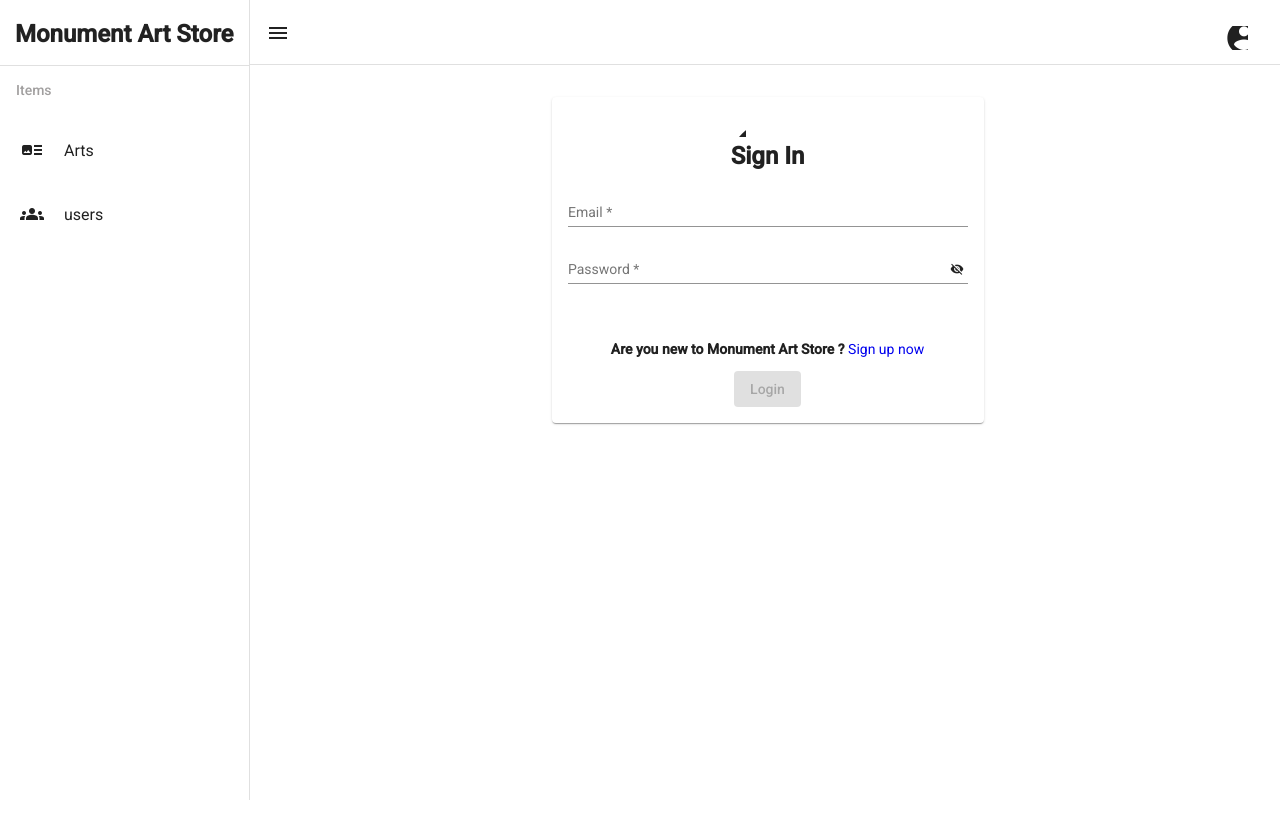
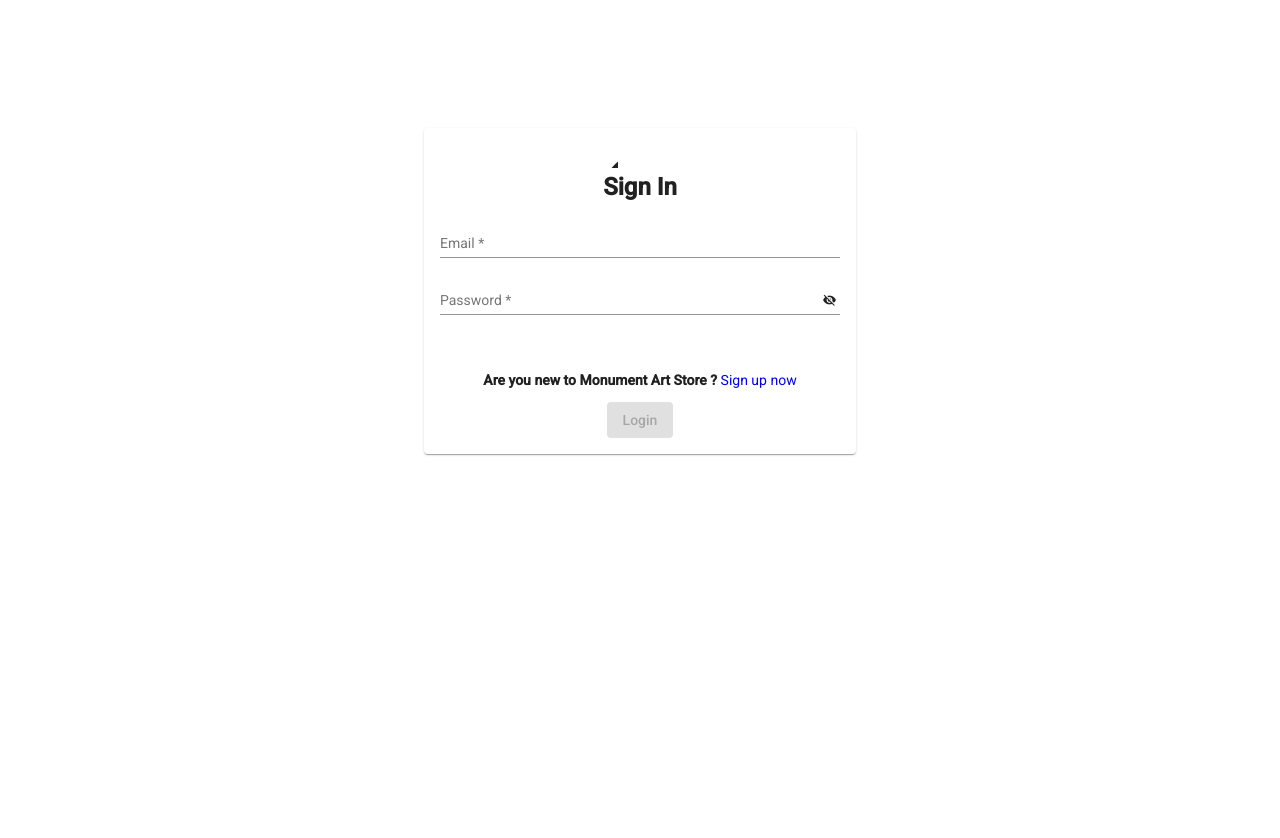
Before and after one commit to abdelalielbahloul/Monuments-Art-Store, an Angular app in the folder monument-art-store/clientApp/: page /login in a window 1280 px wide. Shown: the top 838 px of the page. Before the commit the page ends 800 px from the top, so only its background shows below. Built offline with nearby package versions, Linux system fonts and the light colour scheme.

Commit message:
feat(clientApp): add beheviour subject and change login status and hide dashborad if no user authentified and add margin top to login form

```diff
--- a/monument-art-store/clientApp/src/app/app.component.html
+++ b/monument-art-store/clientApp/src/app/app.component.html
@@ -1,4 +1,4 @@
-<mat-sidenav-container class="sideNav-container">
+<mat-sidenav-container *ngIf="currentUser" class="sideNav-container">
     <mat-sidenav class="sideNav" mode="side" [opened]="opened">
         <div class="sideNavTop">
             <h1 class="mat-h1">
@@ -34,7 +34,7 @@
                     <mat-divider></mat-divider>
                     <button mat-menu-item>
                         <mat-icon>notifications_off</mat-icon>
-                        <span>Logout</span>
+                        <span (click)="logout()">Logout</span>
                     </button>
                 </mat-menu>
             </span>
@@ -46,3 +46,5 @@
         </div>
     </mat-sidenav-content>
 </mat-sidenav-container>
+
+<app-login *ngIf="!currentUser"></app-login>
--- a/monument-art-store/clientApp/src/app/app.component.ts
+++ b/monument-art-store/clientApp/src/app/app.component.ts
@@ -1,14 +1,19 @@
-import { Component } from '@angular/core';
+import { TokenService } from './services/token.service';
+import { Component, OnInit } from '@angular/core';
 import { Menu } from './models/menu';
+import { Router } from '@angular/router';
 
 @Component({
   selector: 'app-root',
   templateUrl: './app.component.html',
   styleUrls: ['./app.component.css']
 })
-export class AppComponent {
+
+export class AppComponent implements OnInit {
   opened = true;
   title = 'clientApp';
+
+  currentUser = null
 
   menuItems: Menu[] = [
     {
@@ -22,4 +27,21 @@
       href: '/users'
     }
   ];
+
+  constructor(
+    private tokenService: TokenService,
+    private router: Router
+  ) {}
+
+  ngOnInit(): void {
+    this.tokenService.authStatus.subscribe(res => {
+      this.currentUser = this.tokenService.getInfos();
+    })
+  }
+
+  logout() {
+    this.tokenService.remove();
+    this.tokenService.changeStatus(false);
+    this.router.navigateByUrl('/login')
+  }
 }
--- a/monument-art-store/clientApp/src/app/components/login/login.component.css
+++ b/monument-art-store/clientApp/src/app/components/login/login.component.css
@@ -1,6 +1,6 @@
 mat-card {
     max-width: 400px;
-    margin: 2em auto;
+    margin: 10% auto;
     text-align: center;
 }
 
--- a/monument-art-store/clientApp/src/app/components/login/login.component.ts
+++ b/monument-art-store/clientApp/src/app/components/login/login.component.ts
@@ -1,5 +1,4 @@
 import { TokenService } from './../../services/token.service';
-import { error } from '@angular/compiler/src/util';
 import { Component, OnInit } from '@angular/core';
 import { FormControl, FormGroup, Validators } from '@angular/forms';
 import { ToastrService } from 'ngx-toastr';
@@ -50,6 +49,7 @@
 
   handleToken(response) {
     this.tokenService.handle(response);
+    this.tokenService.changeStatus(true);
     this.router.navigateByUrl('/arts')
   }
 
--- a/monument-art-store/clientApp/src/app/services/token.service.ts
+++ b/monument-art-store/clientApp/src/app/services/token.service.ts
@@ -1,9 +1,16 @@
 import { Injectable } from '@angular/core';
 import * as moment from "moment";
+import { BehaviorSubject } from 'rxjs';
 @Injectable({
   providedIn: 'root'
 })
 export class TokenService {
+
+  // check if the user is authentified and has a valid token
+  private loggedIn = new BehaviorSubject<boolean>(this.isLoggedIn());
+
+  // variable loggedIn should be an observable
+  authStatus = this.loggedIn.asObservable();
 
   constructor() { }
 
@@ -76,5 +83,9 @@
     return !this.isLoggedIn();
   }
 
+  changeStatus(value: boolean) {
+    this.loggedIn.next(value);
+  }
+
 
 }
```
